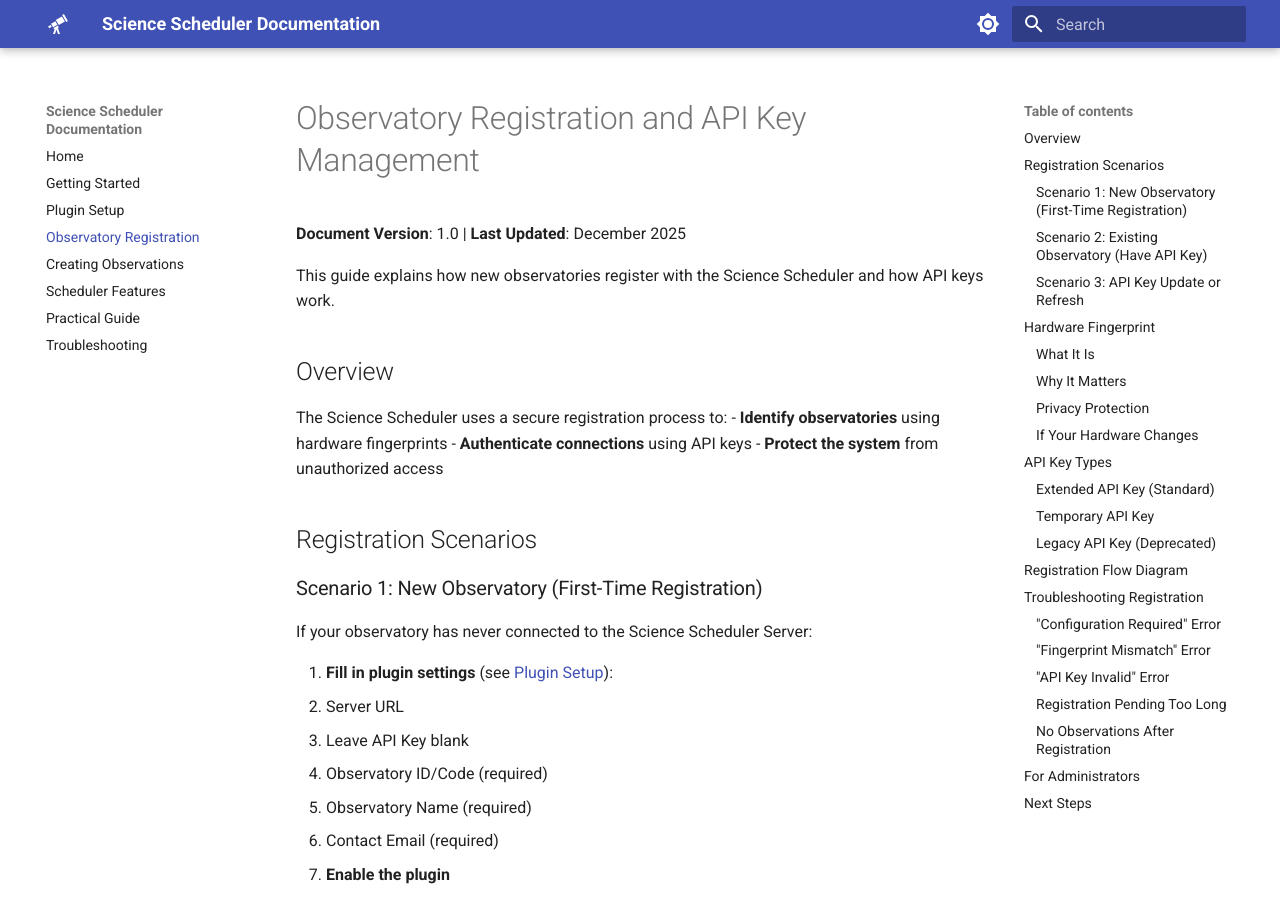
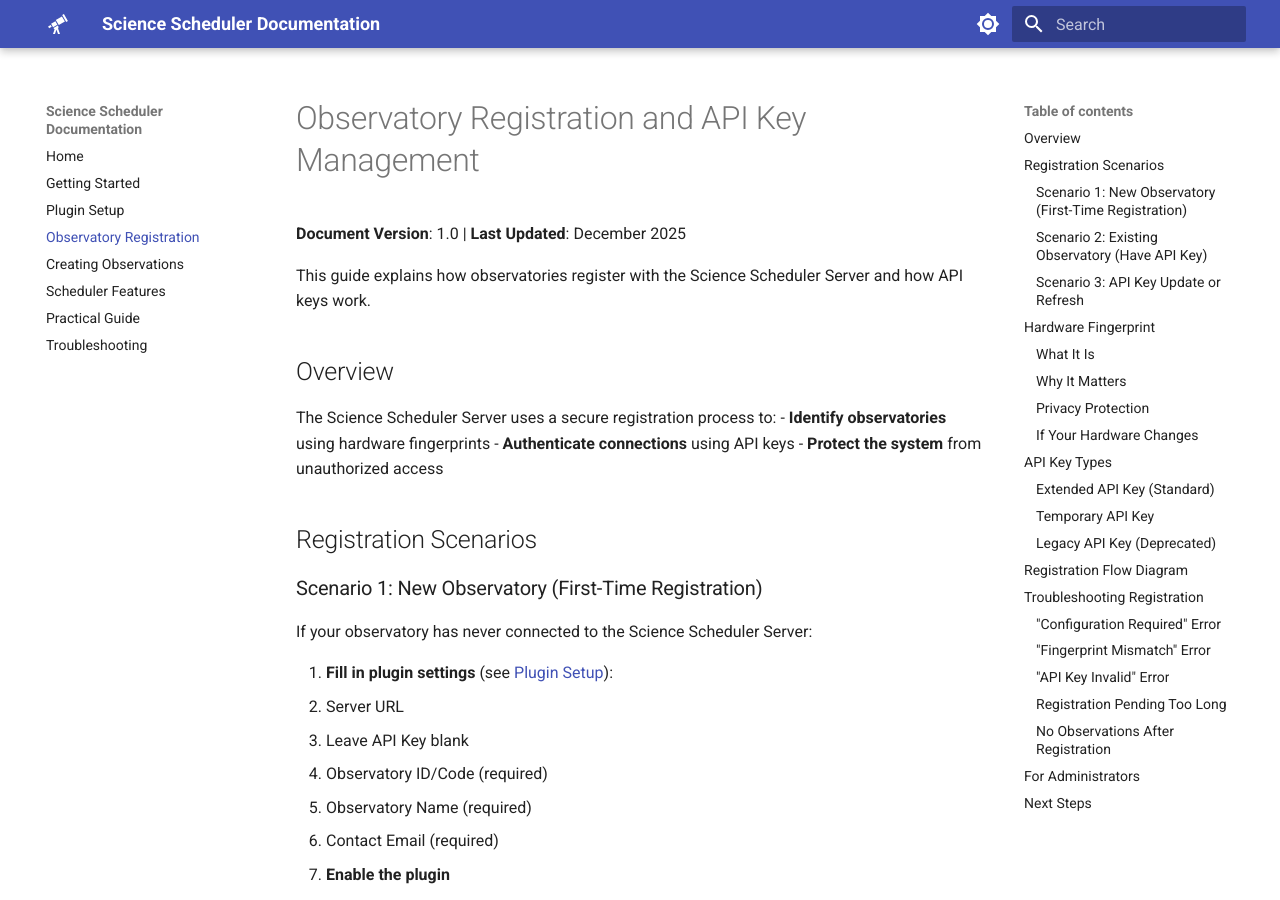
Before and after one commit to First-Light-Systems/nina-scheduler-docs, an MkDocs documentation site: the page built from docs/OBSERVATORY_REGISTRATION.md, in a window 1280 px wide and 900 px high. Built offline with MkDocs 1.6.1 and Material for MkDocs 9.7.7, drawn with Linux system fonts in a browser that asks for light colours.

Commit message:
Sync: Consistent 'Science Scheduler Server' naming

```diff
--- a/docs/OBSERVATORY_REGISTRATION.md
+++ b/docs/OBSERVATORY_REGISTRATION.md
@@ -2,11 +2,11 @@
 
 **Document Version**: 1.0 | **Last Updated**: December 2025
 
-This guide explains how new observatories register with the Science Scheduler and how API keys work.
+This guide explains how observatories register with the Science Scheduler Server and how API keys work.
 
 ## Overview
 
-The Science Scheduler uses a secure registration process to:
+The Science Scheduler Server uses a secure registration process to:
 - **Identify observatories** using hardware fingerprints
 - **Authenticate connections** using API keys
 - **Protect the system** from unauthorized access
```
